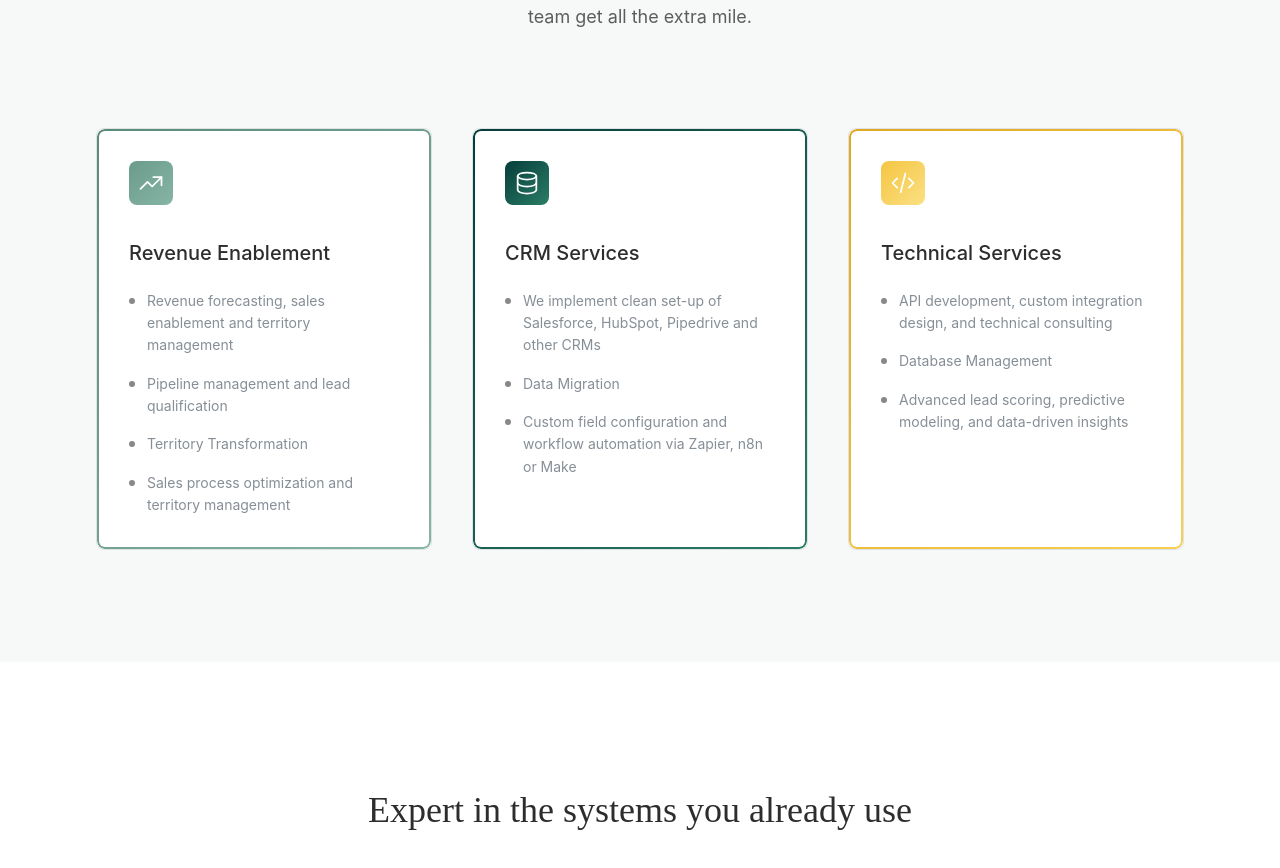
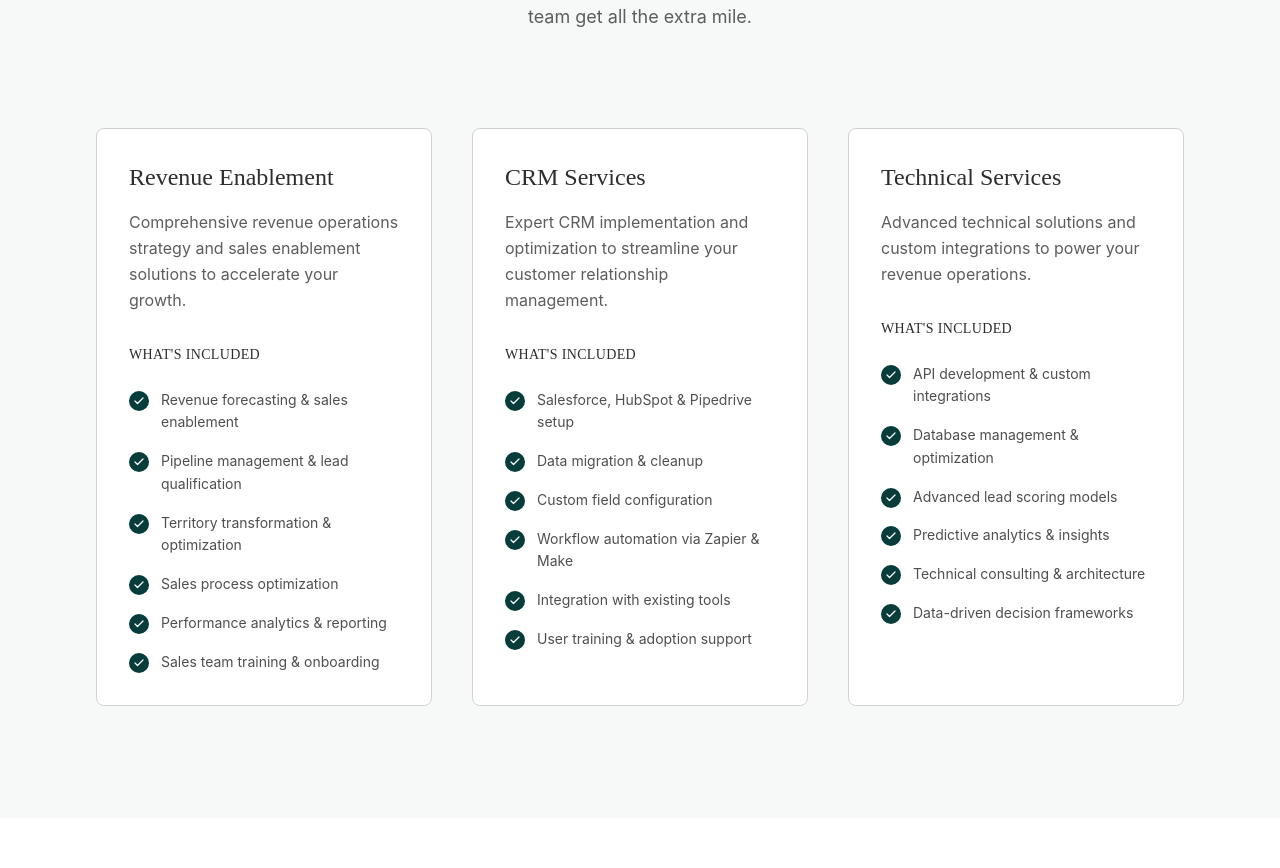
Before and after one commit to montu2100/revflyer_project, a React (Vite) app: page / in a window 1280 px wide. Shown: the part 1363-2231 px from the top of the page. Built offline with nearby package versions, Linux system fonts and the light colour scheme.

Commit message:
Redesign Services Section with Feature Lists

```diff
--- a/src/components/Services.tsx
+++ b/src/components/Services.tsx
@@ -1,46 +1,46 @@
 import React from 'react';
-import { Paper, Text, ThemeIcon } from '@mantine/core';
-import { IconTrendingUp, IconDatabase, IconCode } from '@tabler/icons-react';
+import { Check } from 'lucide-react';
 import AnimatedElement from './AnimatedElement';
 import { useStaggeredAnimation } from '../hooks/useScrollAnimation';
-import classes from './CardGradient.module.css';
 
 const Services = () => {
   const { containerRef, isVisible } = useStaggeredAnimation(3, 100);
 
   const services = [
     {
-      icon: IconTrendingUp,
       title: 'Revenue Enablement',
-      gradient: { deg: 135, from: '#6B9B8A', to: '#86b5a6' },
-      cardClass: classes.revenueCard,
-      items: [
-        'Revenue forecasting, sales enablement and territory management',
-        'Pipeline management and lead qualification',
-        'Territory Transformation',
-        'Sales process optimization and territory management'
+      description: 'Comprehensive revenue operations strategy and sales enablement solutions to accelerate your growth.',
+      features: [
+        'Revenue forecasting & sales enablement',
+        'Pipeline management & lead qualification',
+        'Territory transformation & optimization',
+        'Sales process optimization',
+        'Performance analytics & reporting',
+        'Sales team training & onboarding'
       ]
     },
     {
-      icon: IconDatabase,
       title: 'CRM Services',
-      gradient: { deg: 135, from: '#063D3B', to: '#2a7d65' },
-      cardClass: classes.crmCard,
-      items: [
-        'We implement clean set-up of Salesforce, HubSpot, Pipedrive and other CRMs',
-        'Data Migration',
-        'Custom field configuration and workflow automation via Zapier, n8n or Make'
+      description: 'Expert CRM implementation and optimization to streamline your customer relationship management.',
+      features: [
+        'Salesforce, HubSpot & Pipedrive setup',
+        'Data migration & cleanup',
+        'Custom field configuration',
+        'Workflow automation via Zapier & Make',
+        'Integration with existing tools',
+        'User training & adoption support'
       ]
     },
     {
-      icon: IconCode,
       title: 'Technical Services',
-      gradient: { deg: 135, from: '#F4C542', to: '#fbe083' },
-      cardClass: classes.technicalCard,
-      items: [
-        'API development, custom integration design, and technical consulting',
-        'Database Management',
-        'Advanced lead scoring, predictive modeling, and data-driven insights'
+      description: 'Advanced technical solutions and custom integrations to power your revenue operations.',
+      features: [
+        'API development & custom integrations',
+        'Database management & optimization',
+        'Advanced lead scoring models',
+        'Predictive analytics & insights',
+        'Technical consulting & architecture',
+        'Data-driven decision frameworks'
       ]
     }
   ];
@@ -62,7 +62,7 @@ const Services = () => {
         </div>
       </section>
 
-      {/* Mantine Service Cards Section */}
+      {/* Service Cards Section */}
       <section id="services" className="py-20 md:py-24 lg:py-28 bg-secondary-50">
         <div className="max-w-6xl mx-auto px-4 sm:px-6 lg:px-8">
           {/* Header */}
@@ -80,7 +80,7 @@ const Services = () => {
             </AnimatedElement>
           </div>
 
-          {/* Mantine Cards Grid with Equal Heights */}
+          {/* Service Cards Grid */}
           <div ref={containerRef} className="grid md:grid-cols-3 gap-8 md:gap-10 items-stretch">
             {services.map((service, index) => (
               <div
@@ -92,54 +92,39 @@ const Services = () => {
                   transition: `opacity 600ms cubic-bezier(0.33, 1, 0.68, 1) ${index * 100}ms, transform 600ms cubic-bezier(0.33, 1, 0.68, 1) ${index * 100}ms`
                 }}
               >
-                <Paper
-                  withBorder
-                  radius="md"
-                  className={`${classes.card} ${service.cardClass}`}
-                  style={{
-                    '--primary-900': '#063D3B',
-                    '--primary-800': '#0B4240',
-                    '--primary-600': '#2a7d65',
-                    '--primary-500': '#389a7d',
-                    '--secondary-700': '#4a7366',
-                    '--secondary-600': '#5a8a78',
-                    '--secondary-500': '#6B9B8A',
-                    '--secondary-400': '#86b5a6',
-                    '--accent-700': '#bb8518',
-                    '--accent-600': '#e0a821',
-                    '--accent-500': '#F4C542',
-                    '--accent-400': '#f8d051'
-                  } as React.CSSProperties}
-                >
-                  <div className={classes.cardContent}>
-                    <div>
-                      <ThemeIcon
-                        size="xl"
-                        radius="md"
-                        variant="gradient"
-                        gradient={service.gradient}
-                        mb="md"
-                      >
-                        <service.icon size={28} stroke={1.5} />
-                      </ThemeIcon>
+                <div className="bg-white rounded-lg border border-charcoal-200 p-8 flex flex-col h-full hover:shadow-lg transition-all duration-300 hover:-translate-y-1">
+                  {/* Service Header */}
+                  <div className="mb-8">
+                    <h3 className="text-xl md:text-2xl font-normal text-charcoal-900 mb-4">
+                      {service.title}
+                    </h3>
+                    <p className="text-charcoal-600 leading-relaxed">
+                      {service.description}
+                    </p>
+                  </div>
 
-                      <Text size="xl" fw={500} mt="md" mb="lg" style={{ color: '#2D2D2D' }}>
-                        {service.title}
-                      </Text>
-                    </div>
+                  {/* What's Included Section */}
+                  <div className="flex-grow">
+                    <h4 className="text-sm font-medium text-charcoal-900 uppercase tracking-wide mb-6">
+                      What's Included
+                    </h4>
 
-                    <div className={`${classes.cardItems} space-y-4`}>
-                      {service.items.map((item, itemIndex) => (
-                        <div key={itemIndex} className="flex items-start space-x-3">
-                          <div className="w-1.5 h-1.5 bg-charcoal-400 rounded-full mt-2 flex-shrink-0"></div>
-                          <Text size="sm" c="dimmed" style={{ lineHeight: 1.6 }}>
-                            {item}
-                          </Text>
+                    <div className="space-y-4">
+                      {service.features.map((feature, featureIndex) => (
+                        <div key={featureIndex} className="flex items-start space-x-3">
+                          <div className="flex-shrink-0 mt-0.5">
+                            <div className="w-5 h-5 bg-primary-900 rounded-full flex items-center justify-center">
+                              <Check size={12} className="text-white" strokeWidth={2.5} />
+                            </div>
+                          </div>
+                          <span className="text-charcoal-700 text-sm leading-relaxed">
+                            {feature}
+                          </span>
                         </div>
                       ))}
                     </div>
                   </div>
-                </Paper>
+                </div>
               </div>
             ))}
           </div>
```
